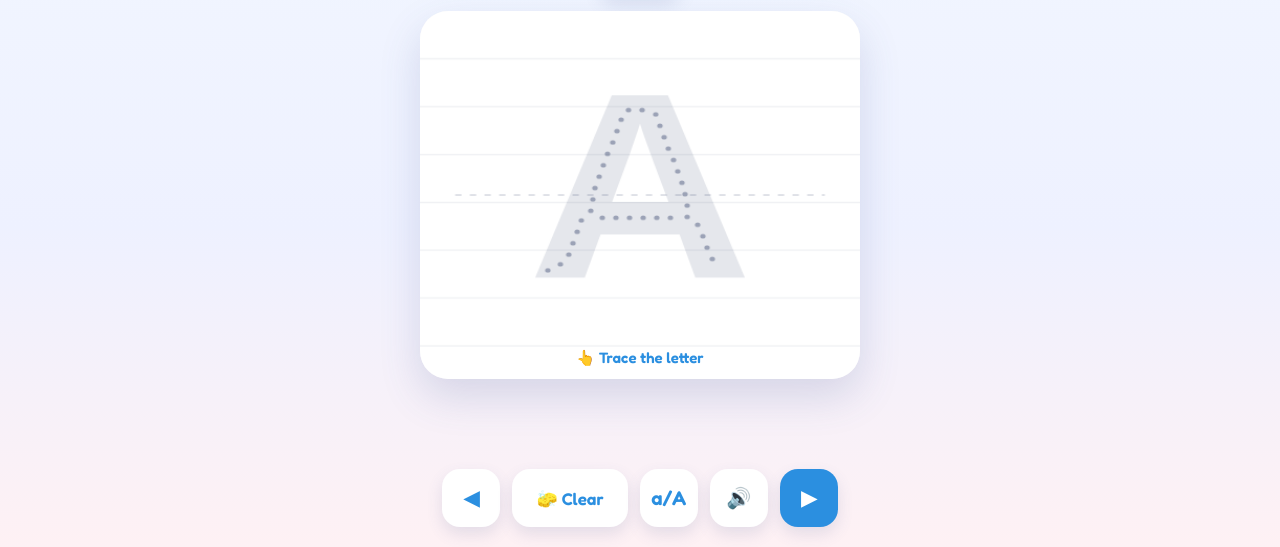
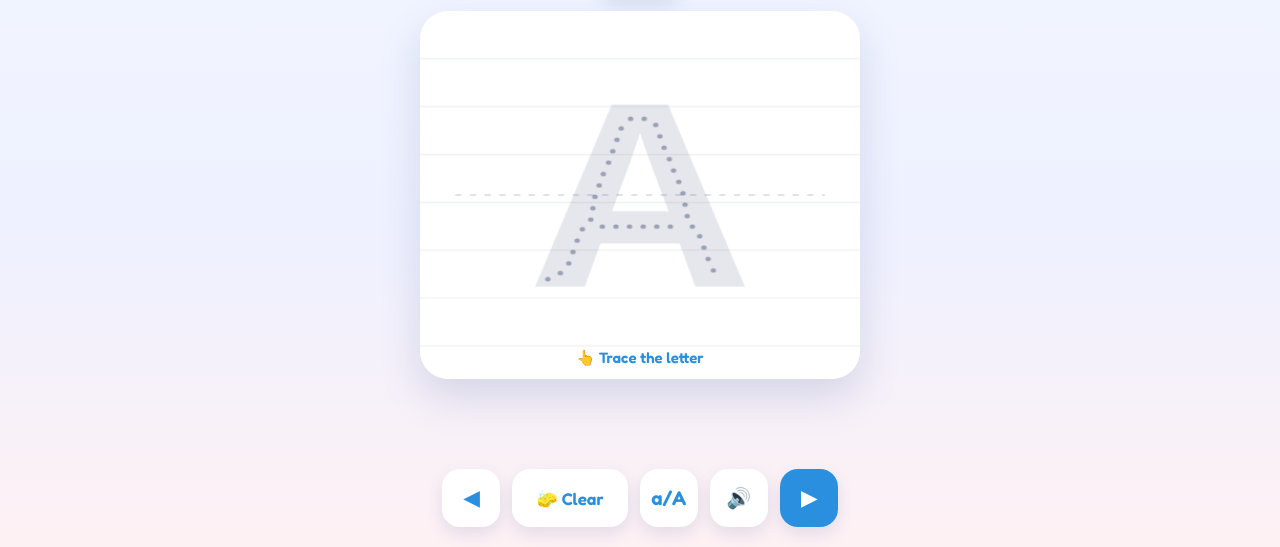
Before and after one commit to ayyashareef/game, a plain HTML site: page abc.html in a window 1280 px wide. Shown: the part 253-800 px from the top of the page. Drawn offline with Linux system fonts and the light colour scheme.

Commit message:
Vertically centre each letter on the midline (consistent across all letters); v6

```diff
--- a/abc.html
+++ b/abc.html
@@ -59,6 +59,6 @@
     </div>
   </div>
 
-  <script src="js/abc.js?v=5"></script>
+  <script src="js/abc.js?v=6"></script>
 </body>
 </html>
--- a/js/abc.js
+++ b/js/abc.js
@@ -76,11 +76,12 @@
   let index = 0, strokes = [], drawing = false;
   let targetPixels = null, targetCount = 0, solved = false, moveTick = 0;
   let dashDots = [];   // sub-sampled centre line -> single dashed guide
+  let vOff = 0;        // vertical offset so each letter is centred on the midline
 
   function curChar() { return save.lower ? LETTERS[index].c.toLowerCase() : LETTERS[index].c; }
 
   function glyphFontSize() { return 290; }
-  function glyphY() { return SIZE / 2 + glyphFontSize() * 0.04; }
+  function glyphY() { return SIZE / 2 + vOff; }
 
   function paintGlyph(c, color) {
     c.fillStyle = color; c.textAlign = "center"; c.textBaseline = "middle";
@@ -119,9 +120,21 @@
   }
 
   function buildTarget() {
+    // pass 1: draw at centre, measure the letter's vertical bounds
+    vOff = 0;
     mtx.clearRect(0, 0, SIZE, SIZE);
     paintGlyph(mtx, "#000");
-    const data = mtx.getImageData(0, 0, SIZE, SIZE).data;
+    let data = mtx.getImageData(0, 0, SIZE, SIZE).data;
+    let minY = SIZE, maxY = 0, any = false;
+    for (let y = 0; y < SIZE; y++)
+      for (let x = 0; x < SIZE; x++)
+        if (data[(y * SIZE + x) * 4 + 3] > 60) { any = true; if (y < minY) minY = y; if (y > maxY) maxY = y; }
+    if (any) vOff = Math.round(SIZE / 2 - (minY + maxY) / 2);
+
+    // pass 2: redraw centred, then build the mask
+    mtx.clearRect(0, 0, SIZE, SIZE);
+    paintGlyph(mtx, "#000");
+    data = mtx.getImageData(0, 0, SIZE, SIZE).data;
     const fill = new Uint8Array(SIZE * SIZE);
     for (let i = 0; i < SIZE * SIZE; i++) if (data[i * 4 + 3] > 60) fill[i] = 1;
     const skel = fill.slice();
```
Also changed, not shown: js/thaana.js (+14 -2 lines), thaana.html (+1 -1 lines).
